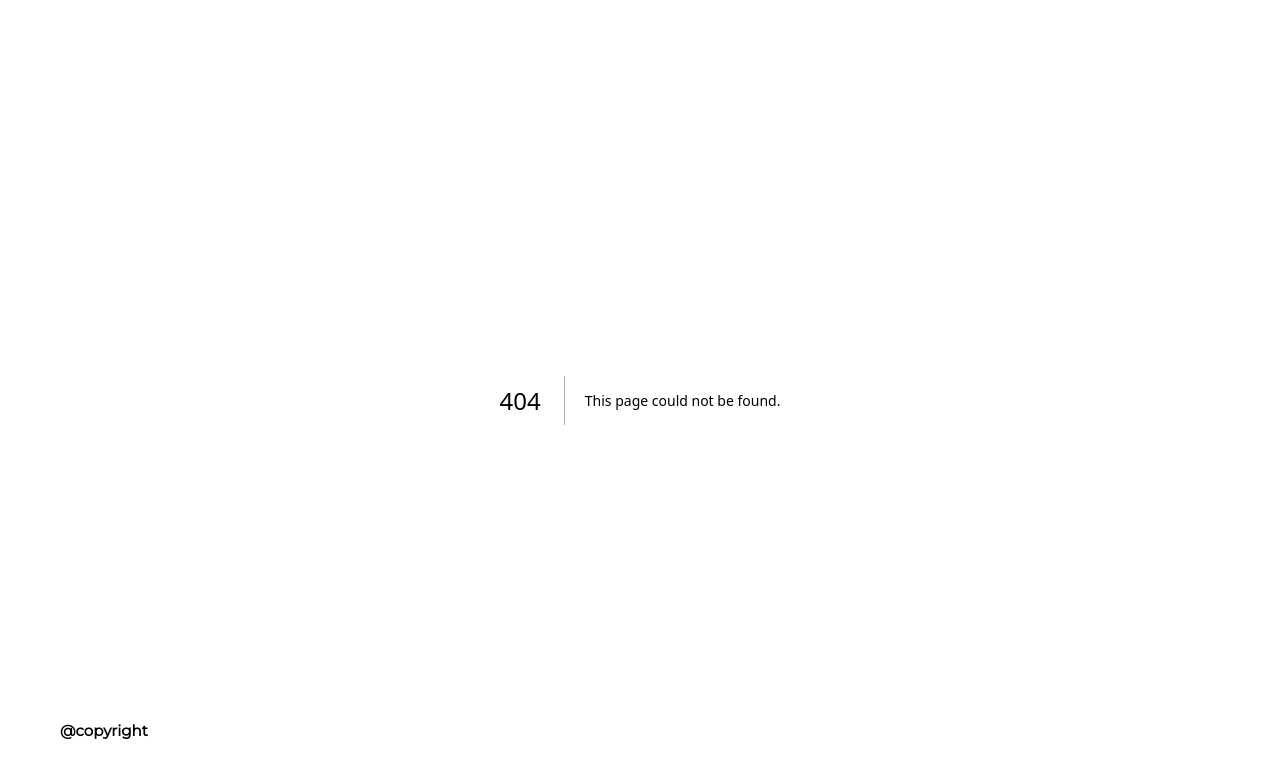
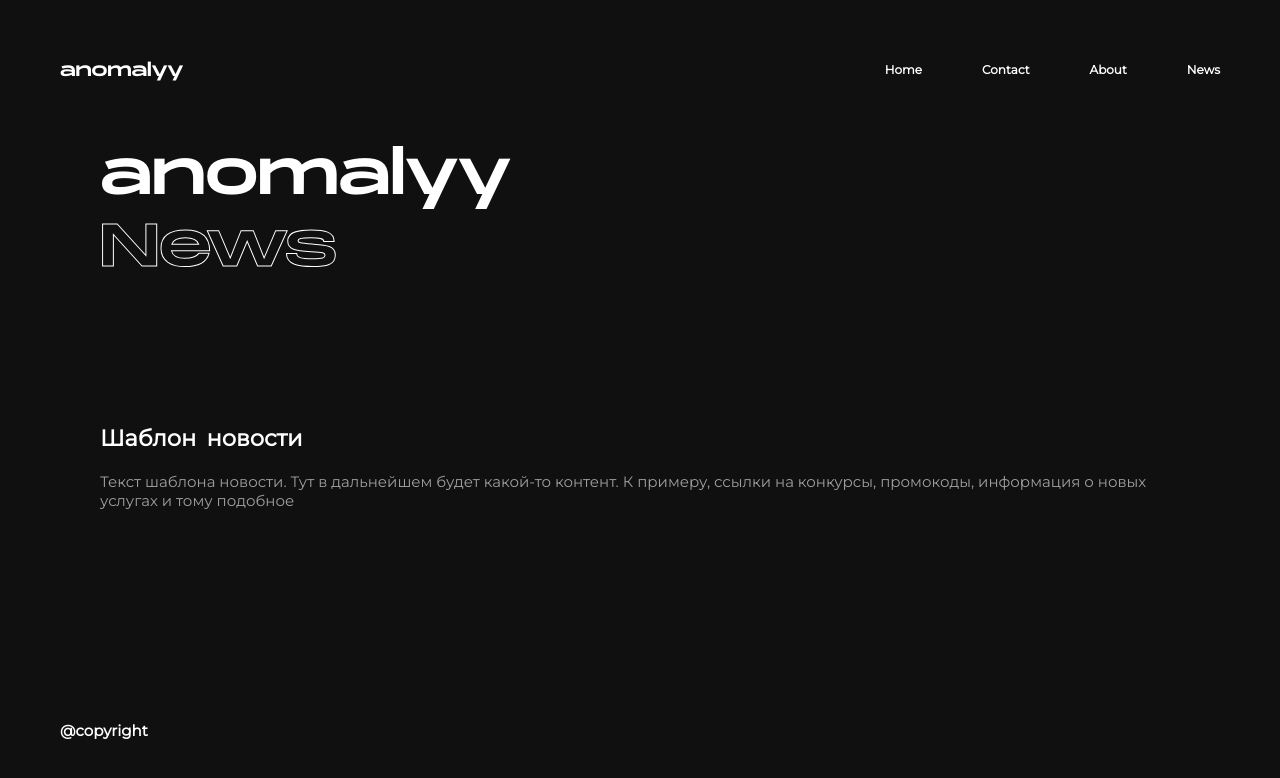
Before and after one commit to CodeventureRU/AnomalyyDG, a Next.js app in the folder app/src/: page /news in a window 1280 px wide. Before the commit this address had no page. Shown: the top 778 px of the page. Built offline with nearby package versions, Linux system fonts and the light colour scheme.

Commit message:
Created news page

```diff
--- a/app/src/src/components/Header/Header.jsx
+++ b/app/src/src/components/Header/Header.jsx
@@ -1,5 +1,4 @@
 import React, {useState} from 'react';
-import Link from "next/link";
 import MyLink from "@/components/MyLink/MyLink";
 
 const Header = () => {
@@ -14,6 +13,7 @@ const Header = () => {
                         <li><MyLink href={"/"}>Home</MyLink></li>
                         <li><MyLink href={"/contact"}>Contact</MyLink></li>
                         <li><MyLink href={"/about"}>About</MyLink></li>
+                        <li><MyLink href={"/news"}>News</MyLink></li>
                     </ul>
                     <div className={`navbar-burger ${navbarBurgerActive ? "_active" : ""}`} onClick={() => setNavbarBurgerActive(!navbarBurgerActive)}>
                         <span></span>
@@ -26,6 +26,7 @@ const Header = () => {
                 <li><MyLink href={"/"}>Home</MyLink></li>
                 <li><MyLink href={"/contact"}>Contact</MyLink></li>
                 <li><MyLink href={"/about"}>About</MyLink></li>
+                <li><MyLink href={"/news"}>News</MyLink></li>
             </ul>
         </>
     );
--- /dev/null
+++ b/app/src/src/content/news.js
@@ -0,0 +1,6 @@
+export const news = [
+    {
+        title: "Шаблон новости",
+        description: "Текст шаблона новости. Тут в дальнейшем будет какой-то контент. К примеру, ссылки на конкурсы, промокоды, информация о новых услугах и тому подобное"
+    }
+]
--- /dev/null
+++ b/app/src/src/pages/news.jsx
@@ -0,0 +1,42 @@
+import React from 'react';
+import {useShow} from "@/hooks/useShow";
+import Head from "next/head";
+import FadeInOnScroll from "@/components/FadeInOnScroll/FadeInOnScroll";
+import {news} from "@/content/news"
+
+const News = () => {
+    useShow();
+    return (
+        <>
+            <Head>
+                <title>anomalyy | News</title>
+                <meta name="description" content="Generated by create next app" />
+            </Head>
+            <main className={`anim`}>
+                <div className="container">
+                    <div className="row">
+                        <div className="col-lg-12 fade-in reverse-delay-2">
+                            <h1 className="title">anomalyy<br/><span>News</span></h1>
+                        </div>
+                        {news.map((n, index) => (
+                            <FadeInOnScroll key={index} defaultActive={index === 0}>
+                                <div className="col-lg-12 content-mt fade-in reverse-delay-2">
+                                    <h2 className="">{n.title}</h2><br/>
+                                </div>
+                                <div className="col-lg-12 fade-in delay-2">
+                                    <p>
+                                        {n.description}
+                                    </p>
+                                </div>
+                            </FadeInOnScroll>
+                        ))}
+
+                    </div>
+
+                </div>
+            </main>
+        </>
+    );
+};
+
+export default News;
```
